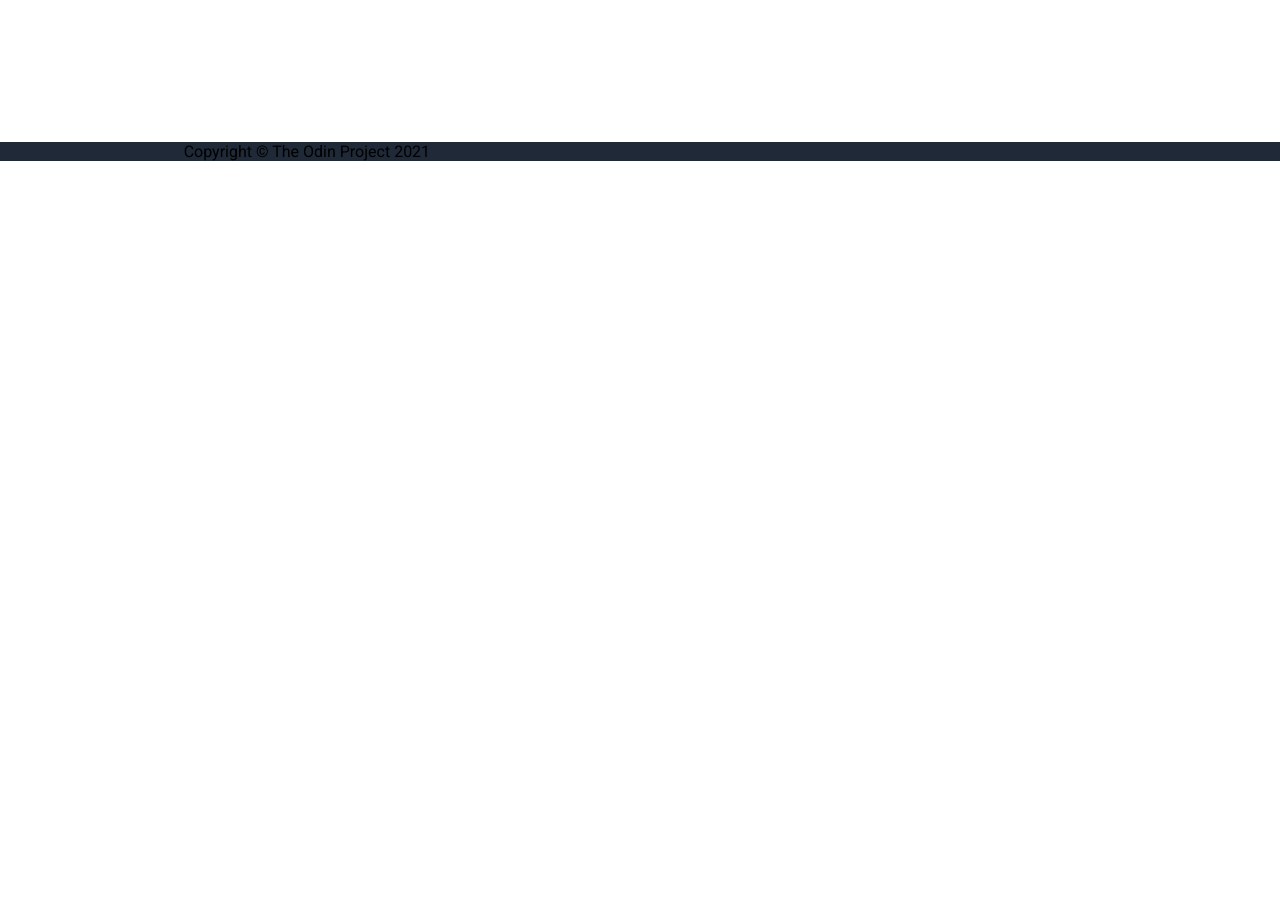
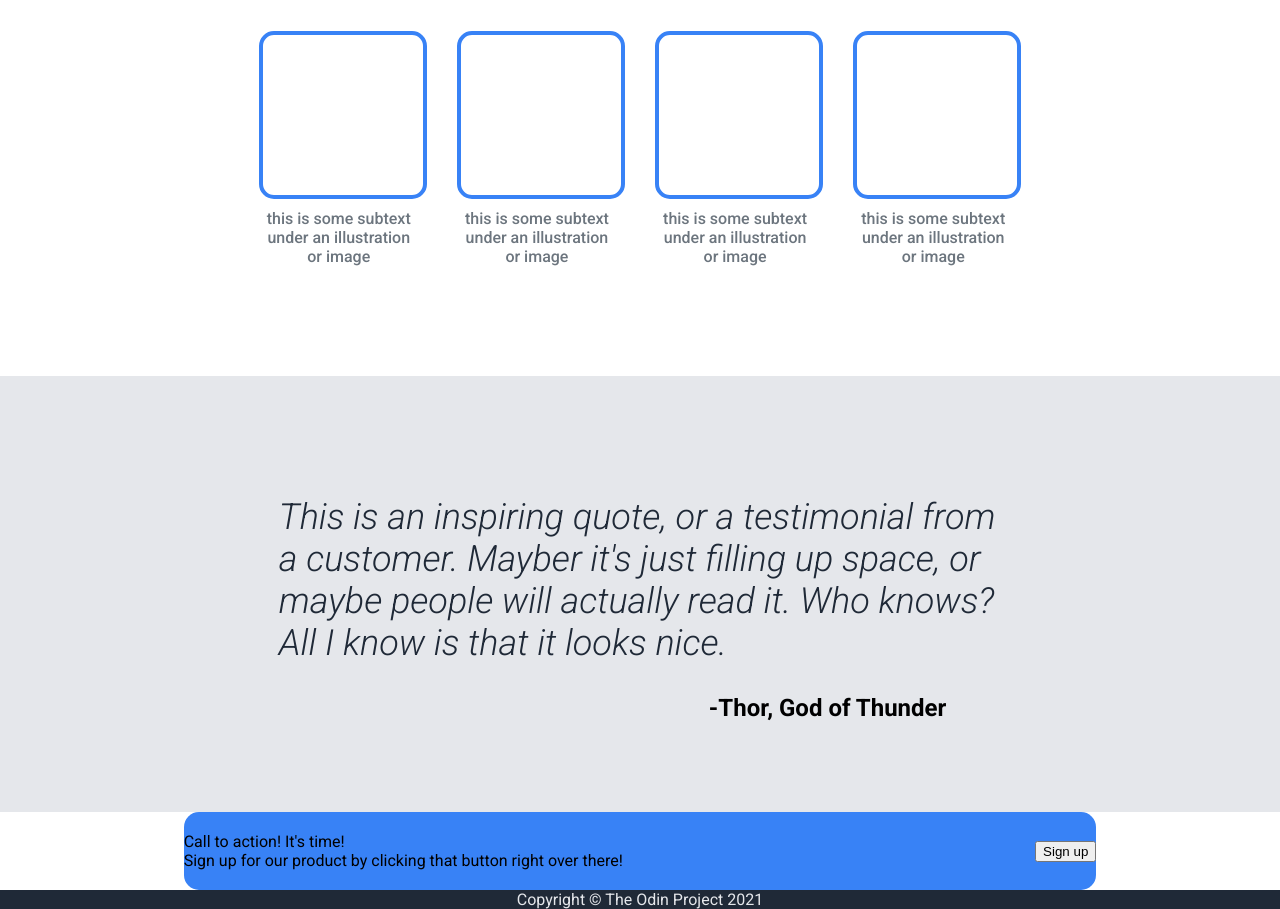
Before and after one commit to JoeCoccia/odin-landing-page, a plain HTML site: page index.html in a window 1280 px wide. Shown: the part 639-1548 px from the top of the page. Before the commit the page ends 800 px from the top, so only its background shows below. Drawn offline with Linux system fonts and the light colour scheme.

Commit message:
Complete content-2, content-3, & content-4
Started work on content-5

```diff
--- a/index.html
+++ b/index.html
@@ -39,9 +39,51 @@
                 </div>
             </div>
         </div>
-        <div class="content-2"></div>
+        <div class="content-2">
+            Some random information.
+        </div>
+        <div class="content-3">
+            <div class="pics">
+                <div class="blue-rec"></div>
+                <div class="blue-rec-subtext">this is some subtext under an illustration or image</div>
+            </div>
+            <div class="pics">
+                <div class="blue-rec"></div>
+                <div class="blue-rec-subtext">this is some subtext under an illustration or image</div>
+            </div>
+            <div class="pics">
+                <div class="blue-rec"></div>
+                <div class="blue-rec-subtext">this is some subtext under an illustration or image</div>
+            </div>
+            <div class="pics">
+                <div class="blue-rec"></div>
+                <div class="blue-rec-subtext">this is some subtext under an illustration or image</div>
+            </div>
+        </div>
     </div>
-
+    <div class="content-4">
+        <div class="quote">
+            This is an inspiring quote, or a testimonial from a customer. Mayber it's just filling up space, or maybe people will actually read it. Who knows? All I know is that it looks nice.
+        </div>
+        <div class="quote-attribution">
+            -Thor, God of Thunder
+        </div>
+    </div>
+    <div class="content-5">
+        <div class="c5-blue-box">
+            <div class="c5-left-content">
+                <div class="call-to-action">
+                    Call to action! It's time!
+                </div>
+                <div class="call-to-action-secondary">
+                    Sign up for our product by clicking that button right over there!
+                </div>
+            </div>
+            <div class="c5-right-content">
+                <button class="c5-button">Sign up</button>
+            </div>
+        </div>
+    </div>
     <div class="footer">
         Copyright © The Odin Project 2021
     </div>
--- a/style.css
+++ b/style.css
@@ -11,7 +11,9 @@ ul{
     list-style-type: none;
     margin: 0;
     padding: 0;
-    gap: 20px;
+    gap: 25px;
+    display: flex;
+    align-items: flex-end;
 }
 
 .header,
@@ -23,10 +25,14 @@ ul{
 
 .header,
 .footer,
-.content-1
+.content-1,
+.content-2,
+.content-3,
+.content-4,
+.content-5
 {
-    padding-left: 14.35vw;
-    padding-right: 14.35vw;
+    padding-left: max(14.35vw,101px);
+    padding-right: max(14.35vw, 101px);
 }
 
 .header{
@@ -39,7 +45,7 @@ ul{
 
 .header-links{
     font-size: 18px;
-    font-weight: 250;
+    font-weight: 300;
     display: flex;
     color: #E5E7EB;
 }
@@ -55,12 +61,14 @@ ul{
     display: flex;
     background-color: #1F2937;
     padding-top: 120px;
-    gap: 45px;
     flex-wrap: wrap;
+    padding-bottom: 130px;
+    row-gap: 100px;
 }
 
 .left-content{
     flex: 1;
+    padding-right: 30px;
 }
 .content-1-image{
     flex: 1;
@@ -85,7 +93,13 @@ ul{
 }
 
 .content-2{
-    flex: 2;
+    flex: 1;
+    display: flex;
+    justify-content: center;
+    font-size: 36px;
+    font-weight: 900;
+    padding-top: 47px;
+    padding-bottom: 47px;
 }
 
 .hero{
@@ -102,4 +116,87 @@ ul{
 
 .footer{
     background-color: #1F2937;
+    color: #E5E7EB;
+    display: flex;
+    justify-content: center;
 }
+
+.blue-rec{
+    border-radius: 15px;
+    border: 4px solid #3882F6;
+    min-height: 160px;
+    min-width: 160px;
+}
+
+.content-3{
+    flex: 1;
+    display: flex;
+    justify-content: space-around;
+    flex-wrap: wrap;
+    margin-left: 70px;
+    margin-right: 70px;
+    row-gap: 20px;
+    column-gap: 20px;
+    padding-bottom: 100px;
+}
+
+.blue-rec-subtext{
+    max-width: 160px;
+    display: flex;
+    flex-wrap: wrap;
+    text-align: center;
+    padding-top: 10px;
+    padding-bottom: 10px;
+    color: rgb(108, 117, 126);
+    font-weight: 500;
+}
+
+.content-4{
+    flex: 1;
+    display: flex;
+    flex-direction: column;
+    padding-top: 120px;
+    padding-bottom: 90px;
+    background-color: #E5E7EB;
+    gap: 30px;
+}
+
+.quote{
+    background-color: #E5E7EB;
+    color: #1F2937;
+    font-size: 36px;
+    font-style: italic;
+    font-weight: 300;
+    padding-left: 7.431vw;
+    padding-right: 7.431vw;
+}
+
+.quote-attribution{
+    flex: 1;
+    font-size: 24px;
+    font-weight: bold;
+    font-style: normal;
+    justify-content: flex-end;
+    align-self: flex-end;
+    padding-right: 150px;
+}
+
+.content-5{
+    display: flex;
+    justify-content: center;
+}
+
+.c5-right-content{
+    display: flex;
+    align-items: center;
+}
+
+.c5-blue-box{
+    flex: 1;
+    display: flex;
+    justify-content: space-between;
+    background-color: #3882F6;
+    border-radius: 15px;
+    padding-top: 20px;
+    padding-bottom: 20px;
+}
```
